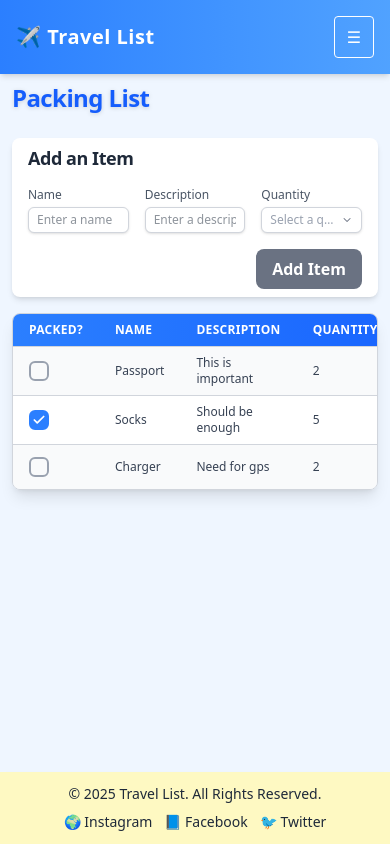
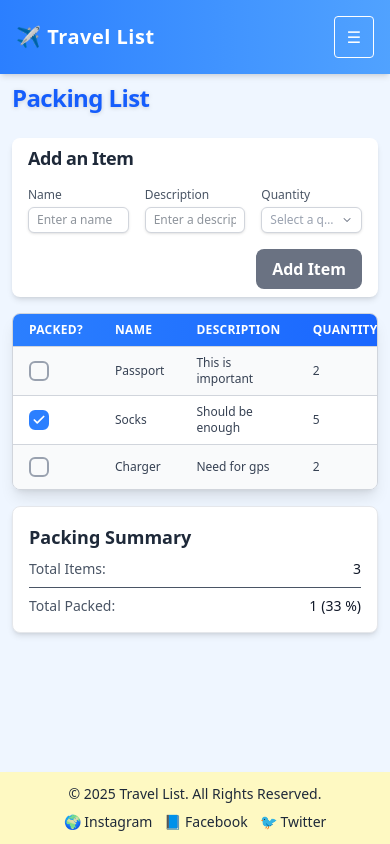
Before and after one commit to brunnoTripovichy/react-travel-list, a React (Vite) app: page /packing-list in a window 390 px wide. Built offline with nearby package versions, Linux system fonts and the light colour scheme.

Commit message:
feat: add items summary

```diff
--- /dev/null
+++ b/src/features/ItemsSummary.tsx
@@ -0,0 +1,58 @@
+import { useMemo } from 'react';
+import type { Item } from './data.';
+
+export interface ItemsSummaryProps {
+  items: Item[];
+}
+
+interface Summary {
+  totalItems: number;
+  totalPacked: number;
+  percentagePacked: number;
+}
+
+const ItemsSummary: React.FC<ItemsSummaryProps> = ({ items }) => {
+  // Compute total packed items, percentage of total packed and total items
+  const itemsSummary = useMemo<Summary>(() => {
+    // Count packed items and percentage of total
+    const packedItems = items.filter((item) => item.packed);
+
+    // Count total items
+    const totalItems = items.length;
+
+    return {
+      totalItems,
+      totalPacked: packedItems.length,
+      percentagePacked:
+        totalItems > 0 ? (packedItems.length / totalItems) * 100 : 0,
+    };
+  }, [items]);
+
+  return (
+    <div className="w-full p-4 sm:p-6 md:p-8 bg-white rounded-lg shadow-md border border-gray-200">
+      <h2 className="text-lg sm:text-xl font-semibold text-gray-800 mb-2">
+        Packing Summary
+      </h2>
+
+      <div className="text-sm sm:text-base text-gray-600">
+        <p className="flex justify-between border-b pb-2">
+          <span>Total Items:</span>
+          <span className="font-medium text-gray-900">
+            {itemsSummary.totalItems}
+          </span>
+        </p>
+        <p className="flex justify-between mt-2">
+          <span>Total Packed:</span>
+          <span className="font-medium text-gray-900">
+            {itemsSummary.totalPacked}
+            <span className="font-medium text-gray-900 ml-1">
+              ({itemsSummary.percentagePacked.toFixed(0)} %)
+            </span>
+          </span>
+        </p>
+      </div>
+    </div>
+  );
+};
+
+export default ItemsSummary;
--- a/src/features/PackingList.tsx
+++ b/src/features/PackingList.tsx
@@ -5,6 +5,7 @@ import Header1 from '../components/Header1';
 import { data, type Item } from './data.';
 import ItemForm from './ItemForm';
 import RemoveItem from './RemoveItem';
+import ItemsSummary from './ItemsSummary';
 
 const PackingList = () => {
   const [items, setItems] = useState<Item[]>(data);
@@ -63,7 +64,11 @@ const PackingList = () => {
         <ItemForm onAddItem={handleAddItem} />
       </div>
 
-      <DataTable columns={columns} data={items} />
+      <div className="mb-4">
+        <DataTable columns={columns} data={items} />
+      </div>
+
+      <ItemsSummary items={items} />
     </div>
   );
 };
```
